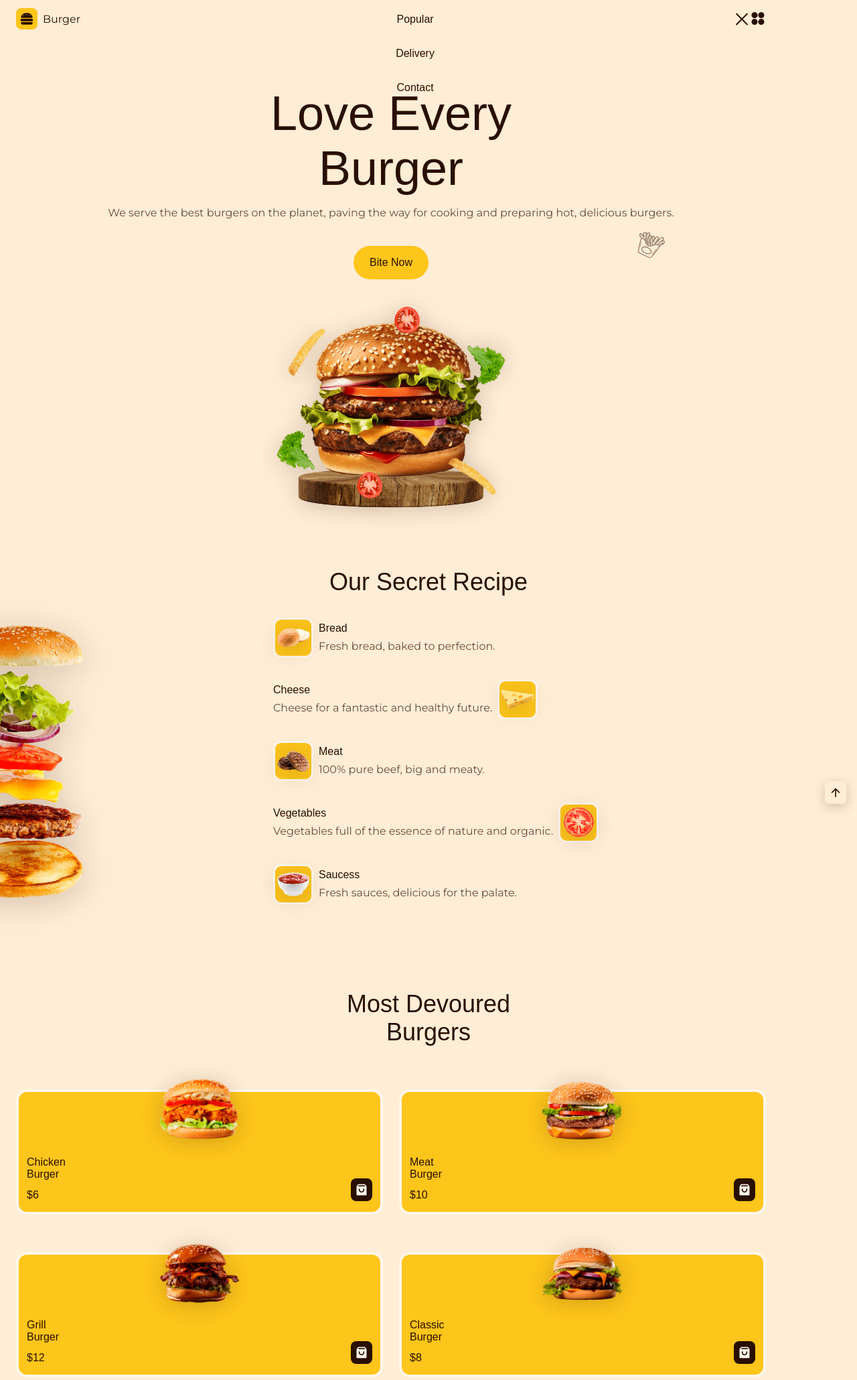
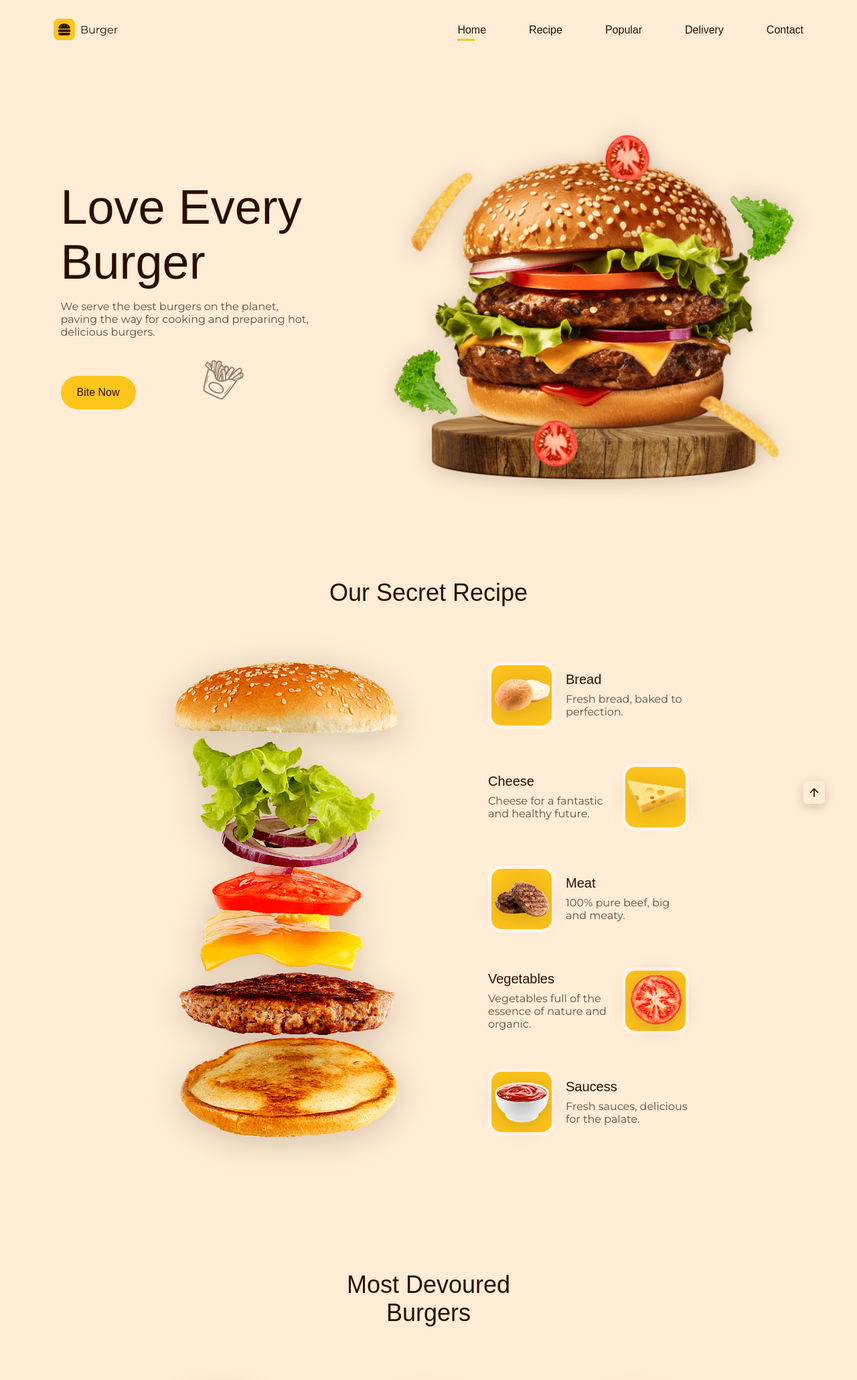
Before and after one commit to GuilhermeSalles/Tomas-BigPizza, a PHP site: page / in a window 1280 px wide. Shown: the top 2060 px of the page at 67% size. Run offline with PHP 8.4, Linux system fonts and the light colour scheme; some web fonts are replaced.

Commit message:
all done

```diff
--- a/assets/css/styles.css
+++ b/assets/css/styles.css
@@ -675,7 +675,323 @@ img {
 
 /*=============== BREAKPOINTS ===============*/
 /* For small devices */
+@media screen and (max-width: 330px){
+  .container{
+    margin-inline: 1rem;
+  }
+
+  .home__title{
+    font-size: 2.5rem;
+  }
+
+  .home__burger{
+    width: 210px;
+  }
+
+  .home__dish{
+    width: 250px;
+    bottom: -2rem;
+  }
+
+  .recipe__container{
+    column-gap: 5rem;
+  }
+
+  .reciper__img{
+    left: -8rem;
+  }
+
+  .popular__container{
+    grid-template-columns: 160px;
+    justify-content: center;
+  }
+
+  .footer__social{
+    grid-column: 1;
+  }
+
+  .footer__content{
+    grid-template-columns: 1fr;
+    justify-items: center;
+  }
+}
 
 /* For medium devices */
+@media screen and (min-width: 540px){
+  .home__container,
+  .delivery__container{
+    grid-template-columns: 360px;
+    justify-content: center;
+  }
+
+  .recipe__img{
+    position: initial;
+  }
+  .recipe__container{
+    grid-template-columns: 200px 230px;
+    justify-content: center;
+    column-gap: 3rem;
+  }
+
+  .popular__container{
+    grid-template-columns: repeat(2 , 160px);
+    justify-content: center;
+  }
+
+  .contact{
+    max-width: 500px;
+    margin: 0 auto;
+  }
+}
+
+@media screen and (min-width: 768px){
+  .popular__container{
+    grid-template-columns: repeat(3, 160px);
+  }
+
+  .footer__social{
+    grid-column: initial;
+  }
+
+  .footer__content{
+    grid-template-columns: repeat(3, 1fr);
+    align-items: center;
+  }
+
+  .footer__link:nth-child(1){
+    justify-self: start;
+  }
+
+  .footer__link:nth-child(2){
+    order: 2;
+    justify-self: end;
+  }
+}
 
 /* For large devices */
+@media screen and (min-width: 1150px){
+  .container{
+    margin-inline: auto;
+  }
+
+  .section{
+    padding-block: 7rem 2rem;
+  }
+  .section__title{
+    margin-bottom: 4.5rem;
+  }
+
+  .nav{
+    height: calc( var(--header-height) + 2rem);
+  }
+  .nav__toggle,
+  .nav__close{
+    display: none;
+  }
+
+  .nav__list{
+    flex-direction: row;
+    column-gap: 4rem;
+  }
+
+  .home__container{
+    grid-template-columns: 430px 605px;
+    align-items: center;
+    column-gap: 4rem;
+    padding-block: 7rem 4rem;
+  }
+
+  .home__data{
+    text-align: initial;
+  }
+
+  .home__description{
+    margin-bottom: 3.5rem;
+    padding-right: 3rem;
+  }
+
+  .home__sticker{
+    width: 60px;
+    right: 10rem;
+    bottom: 1rem;
+  }
+
+  .home__burger{
+    width: 490px;
+  }
+
+  .home__dish{
+    width: 560px;
+    bottom: -4rem;
+  }
+
+  .home__ingredient{
+    width: 100px;
+  }
+  .home__potato-1{
+    left: -2rem;
+    top: 1.5rem;
+  }
+  .home__potato-2{
+    right: -1.5rem;
+    bottom: -3rem;
+  }
+  .home__tomato-1{
+    width: 70px;
+    top: -1.5rem;
+    right: 10rem;
+  }
+  .home__tomato-2{
+    width: 70px;
+    left: 9.5rem;
+    bottom: -2.5rem;
+  }
+  .home__lettuce-1{
+    top: 4rem;
+    right: -3.5rem;
+  }
+  .home__lettuce-2{
+    left: -3.5rem;
+    bottom: 2rem;
+  }
+
+  .recipe__container{
+    grid-template-columns: 350px 300px;
+    column-gap: 8rem;
+    padding-bottom: 3rem;
+  }
+
+  .recipe__img{
+    width: 350px;
+  }
+  .recipe__card{
+    column-gap: 1rem;
+  }
+  .recipe__box{
+    width: 100px;
+    height: 100px;
+    border-radius: 1.25rem;
+    border-width: 5px;
+  }
+  .recipe__box img{
+    width: 85px;
+  }
+  .recipe__title{
+    font-size: var(--h3-font-size);
+  }
+  .recipe__description{
+    font-size: var(--normal-font-size);
+  }
+
+  .popular__container{
+    grid-template-columns: repeat(3, 250px);
+    gap: 6.5rem 4rem;
+    padding-block: 3rem;
+  }
+
+  .popular__card{
+    padding: 9.5rem 1.25rem 1.25rem;
+    border-radius: 2rem;
+    border-width: 6px;
+  }
+  .popular__img{
+    width: 200px;
+    top: -3.5rem;
+  }
+  .popular__title{
+    font-size: var(--h2-font-size);
+  }
+  .popular__price{
+    font-size: var(--h1-font-size);
+  }
+  .popular__button{
+    font-size: 1.5rem;
+    right: 1.25rem;
+    bottom: 1.25rem;
+  }
+
+  .delivery__container{
+    grid-template-columns: 440px 550px;
+    column-gap: 4rem;
+    align-items: center;
+    padding-block: 1rem;
+  }
+
+  .delivery__container .section__title,
+  .delivery__data{
+    text-align: initial;
+  }
+  .delivery__description{
+    margin-bottom: 3rem;
+  }
+  .delivery__sticker{
+    width: 50px;
+    right: 8rem;
+    bottom: 0;
+  }
+  .delivery__img{
+    width: 500px;
+  }
+
+  .contact{
+    max-width: initial;
+  }
+  .contact__container{
+    border-radius: 4rem;
+    padding-block: 4rem 6.5rem;
+  }
+
+  .contact__content{
+    grid-template-columns: 420px 435px;
+    justify-content: center;
+    column-gap: 6.5rem;
+  }
+  .contact__data{
+    grid-template-columns: repeat(2,max-content);
+    text-align: initial;
+    gap: 4.5rem 2rem;
+    order: 1;
+  }
+
+  .contact__social{
+    justify-content: initial;
+  }
+  .contact__title{
+    margin-bottom: 1rem;
+  }
+  .contact__image{
+    position: relative;
+    width: 100%;
+  }
+  .contact__img{
+    width: 420px;
+    position: absolute;
+    top: -2.5rem;
+  }
+  .contact__sticker-1{
+    width: 70px;
+    left: 27rem;
+    top: 10rem;
+  }
+  .contact__sticker-2{
+    width: 40px;
+    right: 10rem;
+    bottom: 5.5rem;
+  }
+
+  .footer{
+    padding-block: 5rem 3rem;
+  }
+
+  .footer__container{
+    row-gap: 3.5rem;
+  }
+
+  .footer__copy{
+    margin-top: 4rem;
+  }
+
+  .scrollup{
+    right: 3rem;
+  }
+}
--- a/assets/js/main.js
+++ b/assets/js/main.js
@@ -67,3 +67,18 @@ const scrollActive = () => {
 }
 window.addEventListener('scroll', scrollActive)
 /*=============== SCROLL REVEAL ANIMATION ===============*/
+const sr = ScrollReveal({
+  origin: 'top',
+  distance:'60px',
+  duration: 2500,
+  delay: 300,
+  //reset: true, //Animations repeat
+});
+
+sr.reveal('.home__data, .footer')
+sr.reveal('.home__dish', {delay: 500, distance: '100px', origin: 'bottom'})
+sr.reveal('.home__burger', {delay: 1200, distance: '100px', duration: 1500})
+sr.reveal('.home__ingredient', {delay: 1600, interval: 100})
+sr.reveal('.recipe__img,.delivery__img, .contact__image', {origin: 'left'})
+sr.reveal('.recipe__data, .delivery__data, .contact__data', {origin: 'right'})
+sr.reveal('.popular__card', {interval: 100})
--- a/index.html
+++ b/index.html
@@ -30,7 +30,7 @@
          </a>
          <div class="nav__menu" id="nav-menu">
             <ul class="nav__list">
-               <li><a href="#home" class="nav__link">Home</a></li>
+               <li><a href="#home" class="nav__link active-link">Home</a></li>
                <li><a href="#recipe" class="nav__link">Recipe</a></li>
                <li><a href="#popular" class="nav__link">Popular</a></li>
                <li><a href="#delivery" class="nav__link">Delivery</a></li>
@@ -302,7 +302,7 @@
 
    <!--==================== FOOTER ====================-->
    <footer class="footer">
-      <div class="foter__container container grid">
+      <div class="footer__container container grid">
          <a href="" class="footer__logo">Burger</a>
          <div class="footer__content grid">
             <a href="" class="footer__link">Terms & Agreements</a>
@@ -333,7 +333,7 @@
    </a>
 
    <!--=============== SCROLLREVEAL ===============-->
-   <script src=""></script>
+   <script src="assets/js/scrollreveal.min.js"></script>
 
    <!--=============== MAIN JS ===============-->
    <script src="assets/js/main.js"></script>
```
